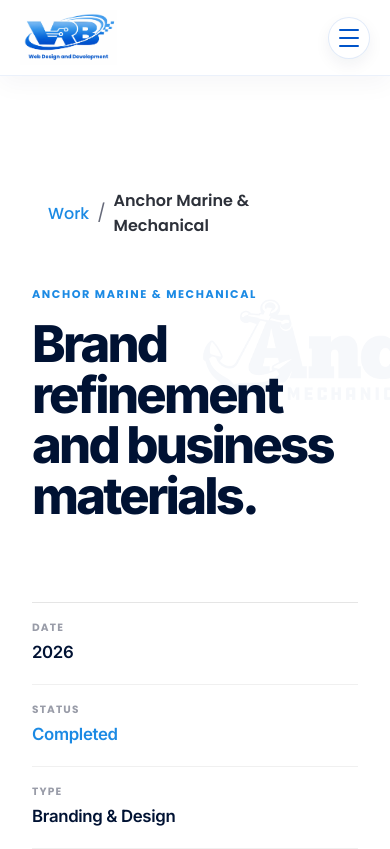
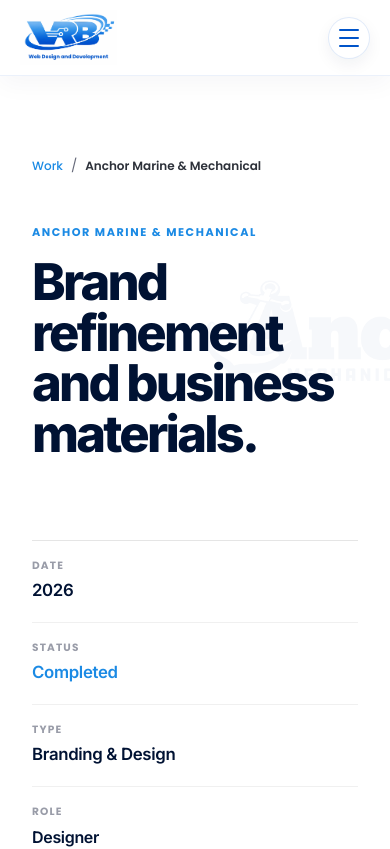
Before and after one commit to roseandlily33/vrb, a Next.js app in the folder client/: page /case-study/anchor-marine in a window 390 px wide. Shown: the top 849 px of the page. Built offline with nearby package versions, Linux system fonts and the light colour scheme.

Commit message:
Updated testimonial

```diff
--- a/client/src/app/case-study/[project]/Components/Extras/Breadcrumbs/Breadcrumbs.module.css
+++ b/client/src/app/case-study/[project]/Components/Extras/Breadcrumbs/Breadcrumbs.module.css
@@ -22,3 +22,9 @@
     padding: 2rem var(--space-m) 0 var(--space-m);
   }
 }
+@media screen and (max-width: 600px) {
+  .breadcrumbs {
+    font-size: var(--space-s);
+    padding: 0;
+  }
+}
--- a/client/src/app/case-study/[project]/YodaSafetyServices/Yoda.component.jsx
+++ b/client/src/app/case-study/[project]/YodaSafetyServices/Yoda.component.jsx
@@ -10,6 +10,8 @@ import CSTechnologies from "../Components/CSTechnologies/CSTechnologies.componen
 import KeyFeatures from "../Components/CSKeyFeatures/CSKeyFeatures.component";
 import { results } from "./results";
 import { pages, PhaseDescriptions } from "./pages";
+import CSTestimonial from "../Components/CSTestimonial.component";
+
 // import Breadcrumbs from "../Components/Extras/Breadcrumbs/Breadcrumbs.component";
 import BackToTopButton from "@/app/Components/BackToTop/BackToTopButton";
 import CSPhases from "../Components/CSPhases/CSPhases.component";
@@ -76,6 +78,21 @@ const Yoda = () => {
         ]}
       />
       <CSKeyPages pages={pages} />
+      <CSTestimonial
+        testimonial="I am extremely satisfied with the website designed by VRB Web Design and Development. The finished site is professional, visually appealing, easy to navigate, and accurately reflects Yoda Safety Services, its services, and its brand.
+
+VRB Web Design created a clear and informative website for Yoda Safety Services, highlighting safety training, consulting, Nova Scotia WCB safety certification audits, program development, classroom training, online training, and workplace safety support across Atlantic Canada.
+
+She organized the information in a professional and user-friendly way, making it easy for visitors to understand the company’s experience, values, services, and commitment to practical workplace health and safety solutions.
+
+Overall, VRB Web Design and Development did an excellent job creating a credible, polished, and effective online presence that supports the continued growth of Yoda Safety Services.
+
+Based on the quality of the design, professionalism, communication, and overall experience, I would rate my satisfaction as 10 out of 10.
+
+I would confidently recommend VRB Web Design and Development to anyone looking for a professional, well-designed website and a positive customer experience.
+
+Victoria brings a fresh, modern design approach that helps businesses keep pace with changing needs, evolving customer expectations, and the growing importance of a strong online presence."
+      />
       <CTA2 />
       <BackToTopButton />
     </section>
```
